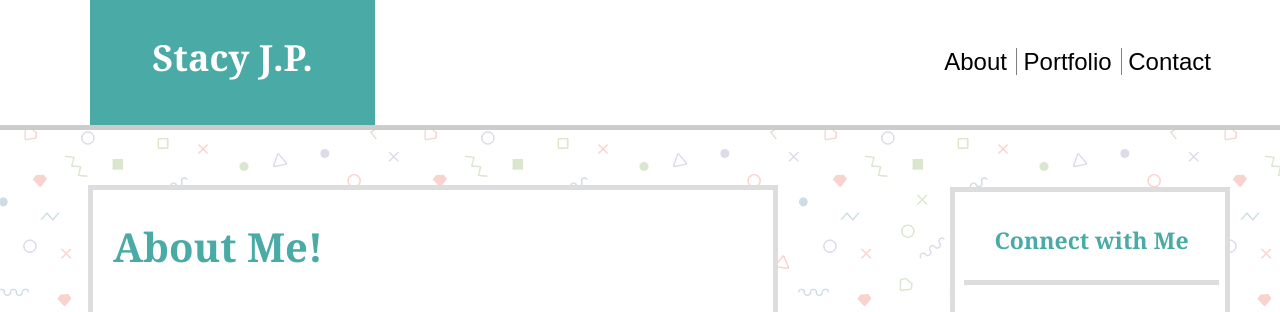
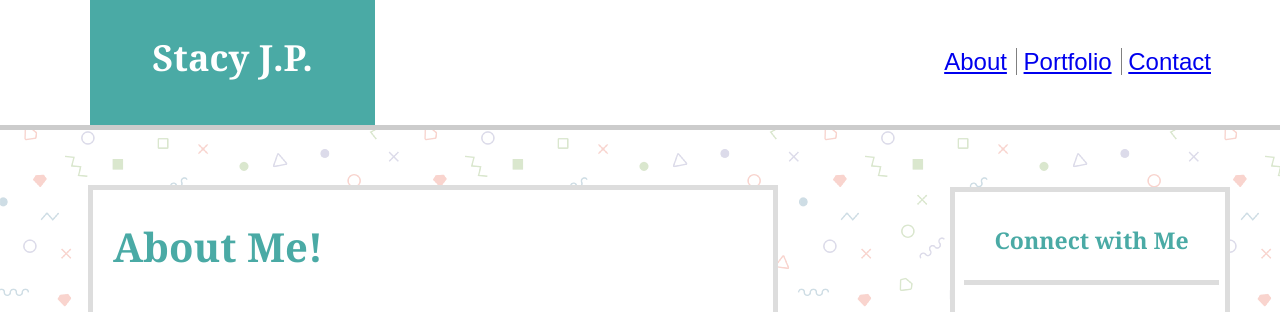
Before and after one commit to Komorebi-Girl/Responsive-Portfolio, a plain HTML site: page index.html in a window 1280 px wide. Shown: the top 312 px of the page. Drawn offline with Linux system fonts and the light colour scheme.

Commit message:
Added links to nav bar on index.html

```diff
--- a/index.html
+++ b/index.html
@@ -17,10 +17,11 @@
 
 		<nav>
 			<ul>
-				<li>About</li>
-				<li>Portfolio</li>
-				<li class="last-child">Contact</li>
-			</ul>
+
+        		<li><a href="index.html">About</a></li>
+        		<li><a href="portfolio.html">Portfolio</a></li>
+        		<li class="last-child"><a href="contact.html">Contact</a></li>
+
 		</nav>
 
 	</header>
```
